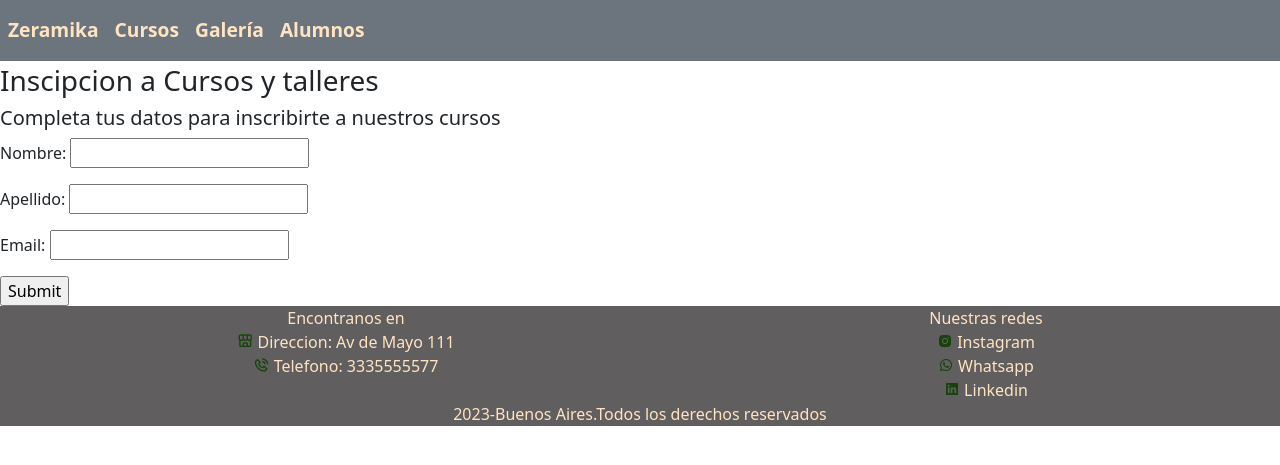
After one commit to SSDD2022/TP3, a Django app: page /cursos/inscripcion/ in a window 1280 px wide. The commit adds this page. Shown: the top 465 px of the page. Run offline with Django 4.2, Linux system fonts and the light colour scheme; some libraries are stand-ins or nearby versions.

Commit message:
incorporacion primeros formularios

```diff
--- /dev/null
+++ b/taller/forms.py
@@ -0,0 +1,6 @@
+from django import forms
+
+class Inscripcion_form(forms.Form):
+    nombre = forms.CharField(label="Nombre", required=True)
+    apellido = forms.CharField(label="Apellido", required=True)
+    mail = forms.EmailField(label="Email", required=True)
--- a/taller/templates/taller/cursos.html
+++ b/taller/templates/taller/cursos.html
@@ -41,7 +41,7 @@
               </div>
               <div class="btn-container">
                 {% if curso.cupo %}
-                  <button class="destacado con_vacantes">Vacantes disponibles - Inscribite !</button>
+                <a class="destacado con_vacantes" href="{% url 'inscripcion' %}" >Vacantes disponibles - Inscribite !</a>
                 {% else %}
                   <button class="destacado sin_vacantes">Contactanos si es de tu interés</button>
                 {% endif %}
--- /dev/null
+++ b/taller/templates/taller/inscripcion.html
@@ -0,0 +1,23 @@
+{% extends 'taller/base.html' %}
+{% load static %}
+
+{% block title %}Inscipcion{% endblock %}
+
+{% block extra_css %}
+  <link rel="stylesheet" href="{% static 'taller/css/cursos.css' %}">
+{% endblock %}
+
+{% block header %}
+    <h3>Inscipcion a Cursos y talleres</h3>
+    <h5>Completa tus datos para inscribirte a nuestros cursos</h5>
+{% endblock %}
+
+{% block content %}
+<form action="" >
+
+   {{ form.as_p }}
+
+   <input type="submit">
+
+</form>
+{% endblock %}
--- a/taller/urls.py
+++ b/taller/urls.py
@@ -6,4 +6,5 @@ urlpatterns = [
     path('galeria/',views.galeria,name="galeria"),
     path('cursos/',views.cursos,name="cursos"),
     path('alumnos/', views.alumnos,name="alumnos"),
+    path('cursos/inscripcion/', views.inscripcion, name="inscripcion"),
     ]
--- a/taller/views.py
+++ b/taller/views.py
@@ -1,5 +1,6 @@
 from django.shortcuts import render
 from . import classes
+from . import forms
 
 
 # Create your views here.
@@ -84,9 +85,18 @@ def cursos(request):
                v5)
     ListadoCursos = [ c1, c2, c3, c4, c5 ]
     context = { 'cursos': ListadoCursos}
-    return render(request,"taller\cursos.html",context)
+    return render(request,"taller/cursos.html",context)
 
 def alumnos(request):
     context = { 'pagina' : 'taller/alumnos.html',
               }
     return render(request,'taller/alumnos.html',context)
+def inscripcion(request):
+    if request.method == 'POST':
+        #POST
+        inscripcion_form = forms.Inscripcion_form(request.POST)
+    else:
+        #GET
+        inscripcion_form = forms.Inscripcion_form()
+    context = {'form': inscripcion_form}
+    return render(request,'taller/inscripcion.html' ,context)
```
